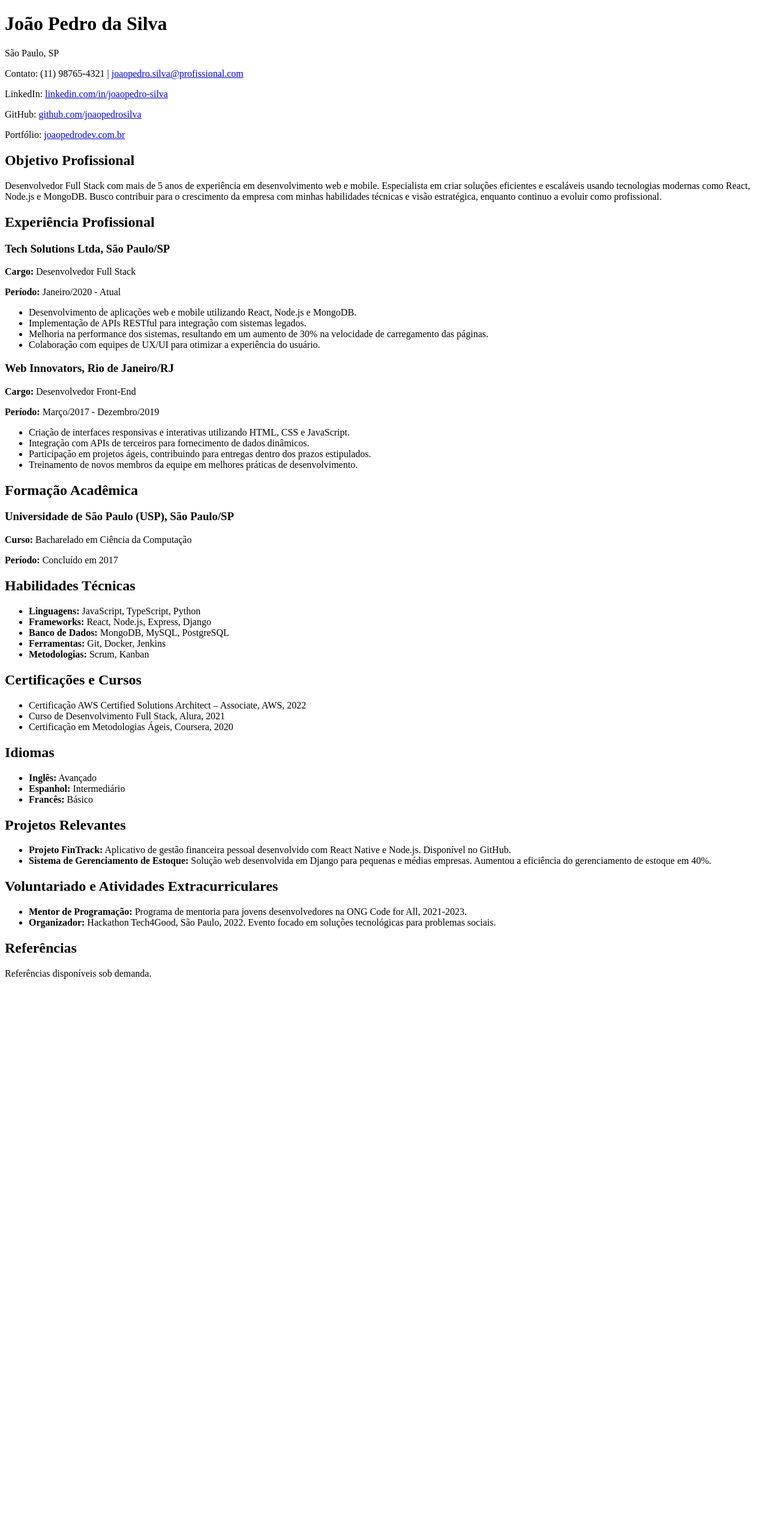
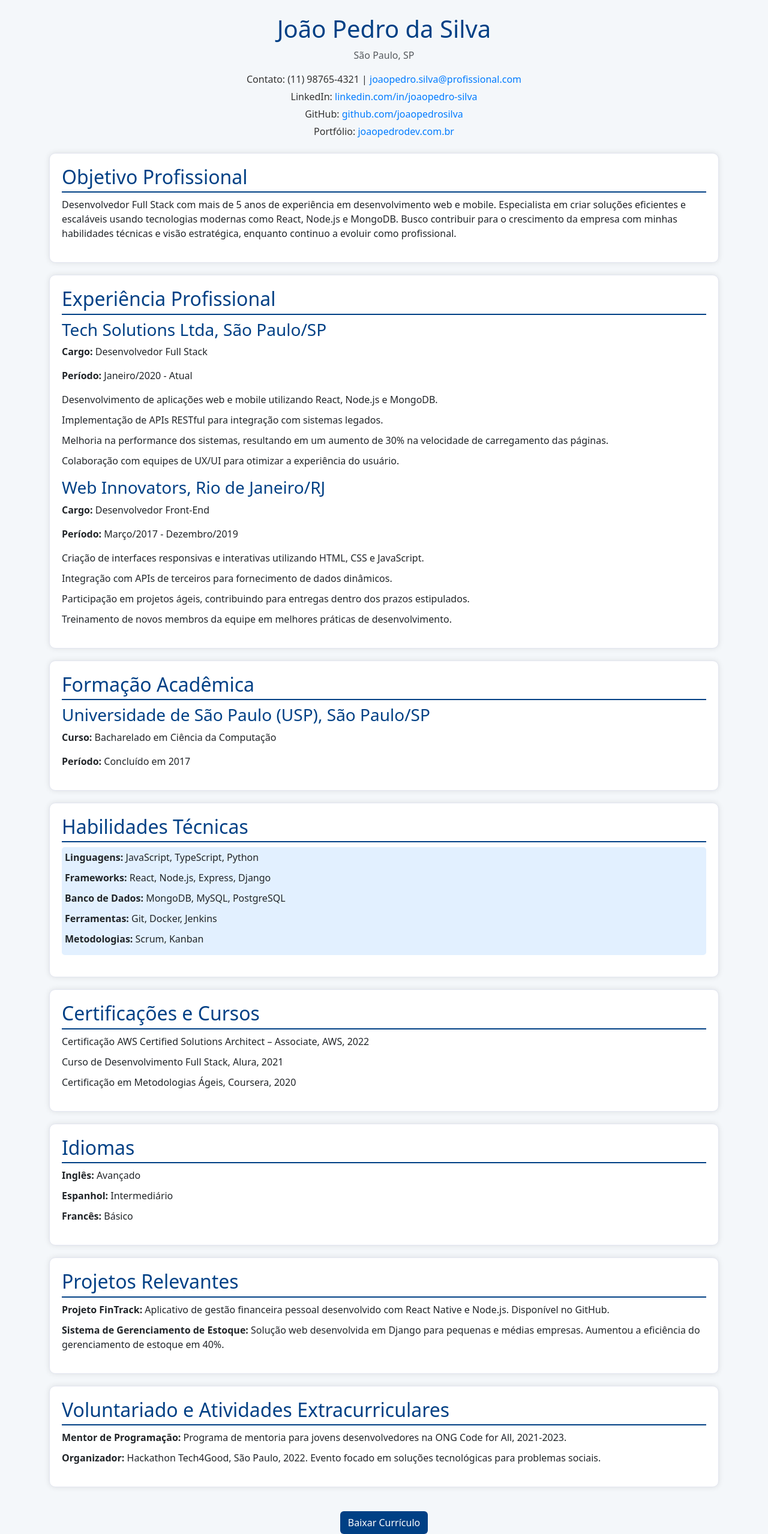
Before and after one commit to thiago0238/CMP1069, a plain HTML site: page curriculo/curriculo.html in a window 1280 px wide. Shown: the whole page at 60% size. Before the commit the page ends 1648 px from the top, so only its background shows below. Drawn offline with nearby package versions, Linux system fonts and the light colour scheme.

Commit message:
add boostrap ao curriculo e function de baixar

```diff
--- a/curriculo/curriculo.html
+++ b/curriculo/curriculo.html
@@ -5,84 +5,136 @@
     <meta charset="UTF-8">
     <meta name="viewport" content="width=device-width, initial-scale=1.0">
     <title>Currículo de João Pedro da Silva</title>
+    <link href="https://cdn.jsdelivr.net/npm/bootstrap@5.3.0-alpha1/dist/css/bootstrap.min.css" rel="stylesheet">
+    <link rel="stylesheet" href="./styles.css">
 </head>
 
-<body>
+<body class="container mt-4">
+    <div class="cv-container">
 
+
+    <div class="text-center mb-4">
         <h1>João Pedro da Silva</h1>
-    <p>São Paulo, SP</p>
+        <p class="text-muted">São Paulo, SP</p>
+        <div class="contact-info">
             <p>Contato: (11) 98765-4321 | <a href="mailto:joaopedro.silva@profissional.com">joaopedro.silva@profissional.com</a></p>
             <p>LinkedIn: <a href="https://linkedin.com/in/joaopedro-silva" target="_blank">linkedin.com/in/joaopedro-silva</a></p>
             <p>GitHub: <a href="https://github.com/joaopedrosilva" target="_blank">github.com/joaopedrosilva</a></p>
             <p>Portfólio: <a href="https://joaopedrodev.com.br" target="_blank">joaopedrodev.com.br</a></p>
+        </div>
+    </div>
 
-    <h2>Objetivo Profissional</h2>
+    <div class="card">
+        <section>
+            <h2 class="section-title">Objetivo Profissional</h2>
             <p>Desenvolvedor Full Stack com mais de 5 anos de experiência em desenvolvimento web e mobile. Especialista em criar soluções eficientes e escaláveis usando tecnologias modernas como React, Node.js e MongoDB. Busco contribuir para o crescimento da empresa com minhas habilidades técnicas e visão estratégica, enquanto continuo a evoluir como profissional.</p>
+        </section>
+    </div>
 
-    <h2>Experiência Profissional</h2>
+    <div class="card">
+        <section>
+            <h2 class="section-title">Experiência Profissional</h2>
+            <div class="mb-3">
                 <h3>Tech Solutions Ltda, São Paulo/SP</h3>
                 <p><strong>Cargo:</strong> Desenvolvedor Full Stack</p>
                 <p><strong>Período:</strong> Janeiro/2020 - Atual</p>
-    <ul>
+                <ul class="list-unstyled">
                     <li>Desenvolvimento de aplicações web e mobile utilizando React, Node.js e MongoDB.</li>
                     <li>Implementação de APIs RESTful para integração com sistemas legados.</li>
                     <li>Melhoria na performance dos sistemas, resultando em um aumento de 30% na velocidade de carregamento das páginas.</li>
                     <li>Colaboração com equipes de UX/UI para otimizar a experiência do usuário.</li>
                 </ul>
+            </div>
 
+            <div class="mb-3">
                 <h3>Web Innovators, Rio de Janeiro/RJ</h3>
                 <p><strong>Cargo:</strong> Desenvolvedor Front-End</p>
                 <p><strong>Período:</strong> Março/2017 - Dezembro/2019</p>
-    <ul>
+                <ul class="list-unstyled">
                     <li>Criação de interfaces responsivas e interativas utilizando HTML, CSS e JavaScript.</li>
                     <li>Integração com APIs de terceiros para fornecimento de dados dinâmicos.</li>
                     <li>Participação em projetos ágeis, contribuindo para entregas dentro dos prazos estipulados.</li>
                     <li>Treinamento de novos membros da equipe em melhores práticas de desenvolvimento.</li>
                 </ul>
+            </div>
+        </section>
+    </div>
 
-    <h2>Formação Acadêmica</h2>
+    <div class="card">
+        <section>
+            <h2 class="section-title">Formação Acadêmica</h2>
+            <div class="mb-3">
                 <h3>Universidade de São Paulo (USP), São Paulo/SP</h3>
                 <p><strong>Curso:</strong> Bacharelado em Ciência da Computação</p>
                 <p><strong>Período:</strong> Concluído em 2017</p>
+            </div>
+        </section>
+    </div>
 
-    <h2>Habilidades Técnicas</h2>
-    <ul>
+    <div class="card">
+        <section>
+            <h2 class="section-title">Habilidades Técnicas</h2>
+            <ul class="list-unstyled highlight">
                 <li><strong>Linguagens:</strong> JavaScript, TypeScript, Python</li>
                 <li><strong>Frameworks:</strong> React, Node.js, Express, Django</li>
                 <li><strong>Banco de Dados:</strong> MongoDB, MySQL, PostgreSQL</li>
                 <li><strong>Ferramentas:</strong> Git, Docker, Jenkins</li>
                 <li><strong>Metodologias:</strong> Scrum, Kanban</li>
             </ul>
+        </section>
+    </div>
 
-    <h2>Certificações e Cursos</h2>
-    <ul>
+    <div class="card">
+        <section>
+            <h2 class="section-title">Certificações e Cursos</h2>
+            <ul class="list-unstyled">
                 <li>Certificação AWS Certified Solutions Architect – Associate, AWS, 2022</li>
                 <li>Curso de Desenvolvimento Full Stack, Alura, 2021</li>
                 <li>Certificação em Metodologias Ágeis, Coursera, 2020</li>
             </ul>
+        </section>
+    </div>
 
-    <h2>Idiomas</h2>
-    <ul>
+    <div class="card">
+        <section>
+            <h2 class="section-title">Idiomas</h2>
+            <ul class="list-unstyled">
                 <li><strong>Inglês:</strong> Avançado</li>
                 <li><strong>Espanhol:</strong> Intermediário</li>
                 <li><strong>Francês:</strong> Básico</li>
             </ul>
+        </section>
+    </div>
 
-    <h2>Projetos Relevantes</h2>
-    <ul>
+    <div class="card">
+        <section>
+            <h2 class="section-title">Projetos Relevantes</h2>
+            <ul class="list-unstyled portfolio-links">
                 <li><strong>Projeto FinTrack:</strong> Aplicativo de gestão financeira pessoal desenvolvido com React Native e Node.js. Disponível no GitHub.</li>
                 <li><strong>Sistema de Gerenciamento de Estoque:</strong> Solução web desenvolvida em Django para pequenas e médias empresas. Aumentou a eficiência do gerenciamento de estoque em 40%.</li>
             </ul>
+        </section>
+    </div>
 
-    <h2>Voluntariado e Atividades Extracurriculares</h2>
-    <ul>
+    <div class="card">
+        <section>
+            <h2 class="section-title">Voluntariado e Atividades Extracurriculares</h2>
+            <ul class="list-unstyled">
                 <li><strong>Mentor de Programação:</strong> Programa de mentoria para jovens desenvolvedores na ONG Code for All, 2021-2023.</li>
                 <li><strong>Organizador:</strong> Hackathon Tech4Good, São Paulo, 2022. Evento focado em soluções tecnológicas para problemas sociais.</li>
             </ul>
+        </section>
+    </div>
 
-    <h2>Referências</h2>
-    <p>Referências disponíveis sob demanda.</p>
+</div>
+    <div class="text-center">
+        <button class="btn btn-create-cv">Baixar Currículo</button>
+    </div>
+    <script src="scripter.js"></script>
+    <script src="https://cdnjs.cloudflare.com/ajax/libs/jspdf/2.5.1/jspdf.umd.min.js"></script>
+    <script src="https://cdnjs.cloudflare.com/ajax/libs/html2canvas/1.4.1/html2canvas.min.js"></script>
 
+    <script src="https://cdn.jsdelivr.net/npm/bootstrap@5.3.0-alpha1/dist/js/bootstrap.bundle.min.js"></script>
 </body>
 
 </html>
--- /dev/null
+++ b/curriculo/scripter.js
@@ -0,0 +1,47 @@
+// Função para gerar e baixar o PDF
+function downloadCurriculo() {
+    const { jsPDF } = window.jspdf; // Acessa a função jsPDF da biblioteca
+
+    // Seleciona o elemento que contém o currículo
+    const elementHTML = document.querySelector('.cv-container');
+
+    // Usa html2canvas para capturar o elemento HTML como imagem
+    html2canvas(elementHTML).then((canvas) => {
+      const imgData = canvas.toDataURL('image/png'); // Converte o canvas para uma imagem PNG
+      const pdf = new jsPDF(); // Cria uma nova instância do jsPDF
+
+      // Calcula as dimensões da imagem e ajusta para o PDF
+      const imgWidth = 190; // Largura da imagem no PDF (aproximadamente A4)
+      const pageHeight = 295; // Altura da página no PDF
+      const imgHeight = (canvas.height * imgWidth) / canvas.width; // Proporção correta da imagem
+
+      let heightLeft = imgHeight;
+      let position = 0;
+
+      // Adiciona a imagem ao PDF, ajustando a altura da página se necessário
+      pdf.addImage(imgData, 'PNG', 10, position, imgWidth, imgHeight);
+      heightLeft -= pageHeight;
+
+      // Adiciona páginas extras se a altura da imagem exceder a altura da página PDF
+      while (heightLeft >= 0) {
+        position = heightLeft - imgHeight;
+        pdf.addPage();
+        pdf.addImage(imgData, 'PNG', 10, position, imgWidth, imgHeight);
+        heightLeft -= pageHeight;
+      }
+
+      // Após a geração do PDF, o arquivo é baixado
+      pdf.save('Curriculo_JoaoPedro.pdf');
+    });
+  }
+
+  // Espera o documento estar carregado
+  document.addEventListener('DOMContentLoaded', function() {
+    // Adiciona o evento de clique ao botão
+    const button = document.querySelector('.btn-create-cv');
+
+    // Verifica se o botão existe para evitar erros
+    if (button) {
+      button.addEventListener('click', downloadCurriculo);
+    }
+  });
--- /dev/null
+++ b/curriculo/styles.css
@@ -0,0 +1,59 @@
+body {
+    background-color: #f4f7fa;
+    color: #333;
+}
+
+h1, h2, h3 {
+    color: #004085;
+}
+
+a {
+    color: #007bff;
+    text-decoration: none;
+}
+
+a:hover {
+    text-decoration: underline;
+}
+
+.card {
+    background-color: #fff;
+    border: 1px solid #e3e6f0;
+    box-shadow: 0 0 10px rgba(0, 0, 0, 0.1);
+    padding: 20px;
+    border-radius: 10px;
+    margin-bottom: 20px;
+}
+
+.list-unstyled li {
+    margin-bottom: 10px;
+}
+
+.highlight {
+    background-color: #e2f0ff;
+    border-radius: 5px;
+    padding: 5px;
+}
+
+.contact-info p {
+    margin-bottom: 5px;
+}
+
+.section-title {
+    border-bottom: 2px solid #004085;
+    padding-bottom: 5px;
+}
+
+.portfolio-links a {
+    font-size: 0.9rem;
+}
+
+.btn-create-cv {
+    background-color: #004085;
+    color: #fff;
+    margin-top: 20px;
+}
+
+.btn-create-cv:hover {
+    background-color: #0056b3;
+}
```
Lines whose indentation alone changed are shown as unchanged.
